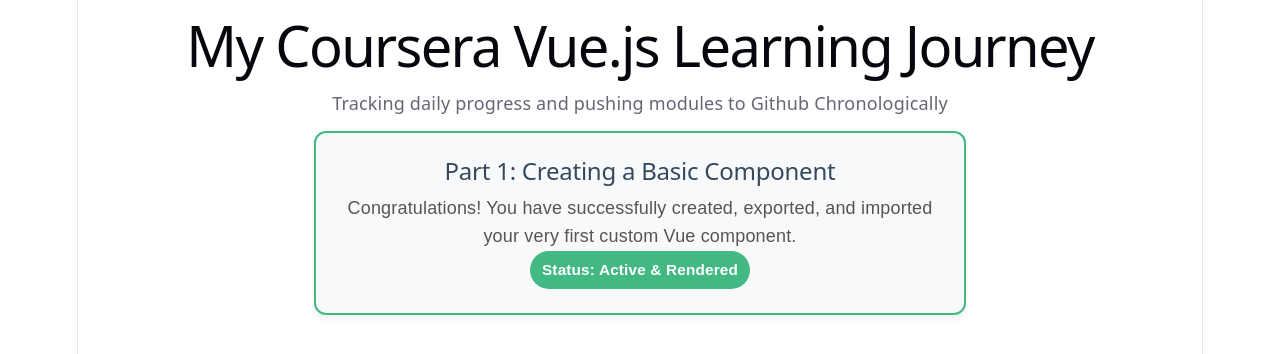
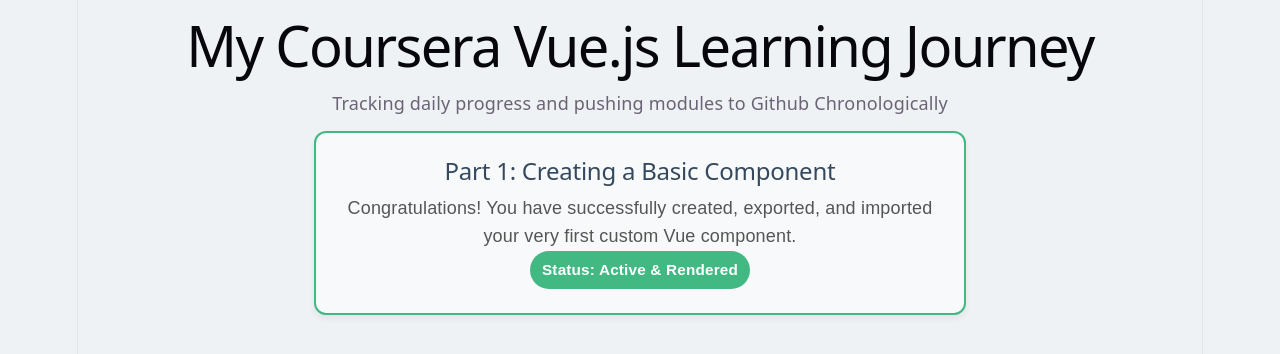
Before and after one commit to Marcelofury/VueLearningJourney, a Vue app: page / in a window 1280 px wide. Shown: the top 354 px of the page. Built offline with nearby package versions, Linux system fonts and the light colour scheme.

Commit message:
added body styles

```diff
--- a/src/App.vue
+++ b/src/App.vue
@@ -15,3 +15,17 @@
 import Part1_CreateComponents from './components/Part1_CreateComponents.vue'
 
 </script>
+
+<style>
+/** Notice there is NO 'scoped' here.
+These are global styles that format our overall page layout.
+ */
+
+body{
+  background-color: #eef2f5;
+  margin:0;
+  padding: 0;
+}
+
+
+</style>
```
